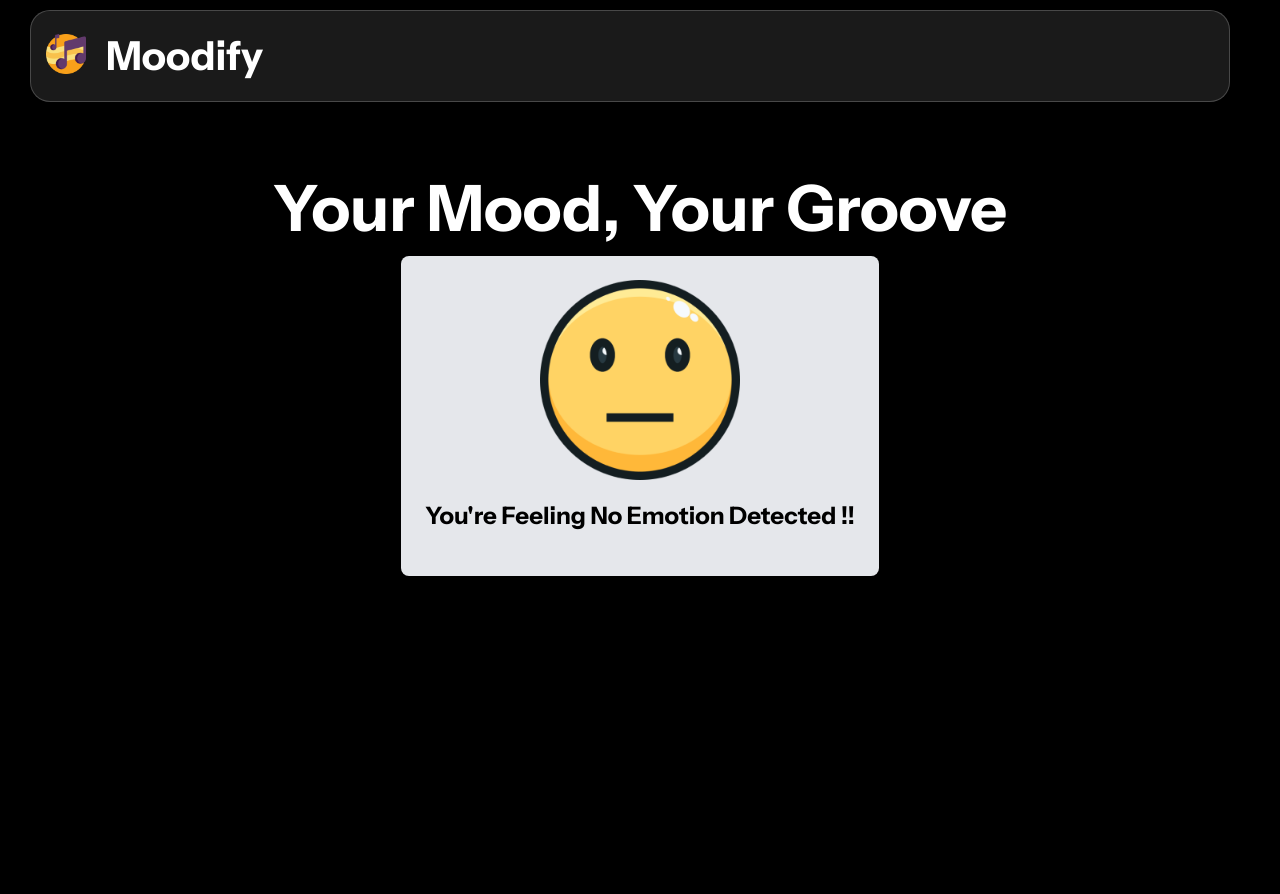
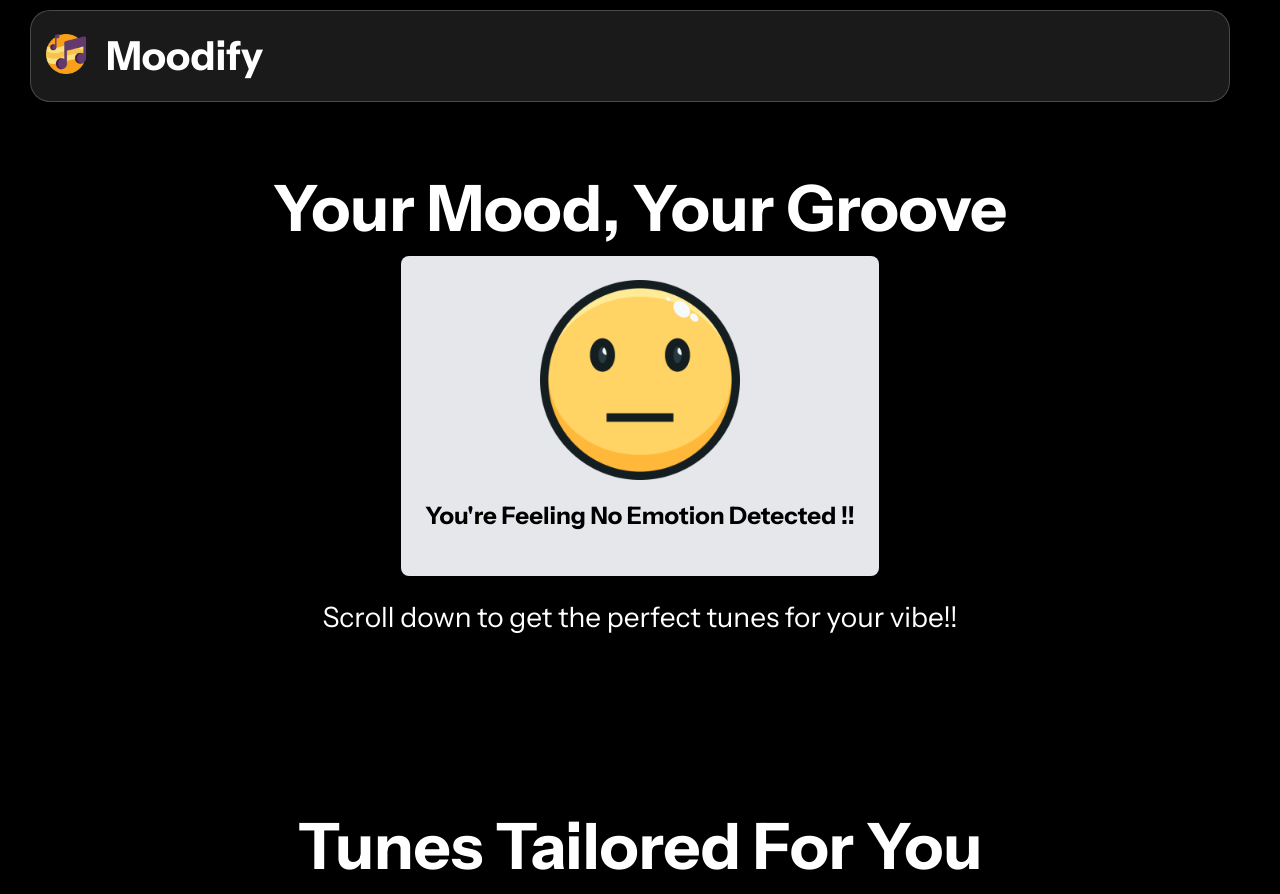
Before and after one commit to karansanghvi/moodify, a React (Create React App) app: page /result in a window 1280 px wide. Before the commit the page ends 800 px from the top, so only its background shows below. Built offline with nearby package versions, Linux system fonts and the light colour scheme.

Commit message:
styling added and added one title

```diff
--- a/src/assets/styles/style.css
+++ b/src/assets/styles/style.css
@@ -138,6 +138,12 @@ body {
     box-shadow: none;
 }
 
+.result-scroll-p {
+    margin-top: 20px;
+    font-size: 28px;
+    color: white;
+}
+
 /* footer */
 .footer-section h1 {
     font-size: 25px;
--- a/src/components/EmotionResult.js
+++ b/src/components/EmotionResult.js
@@ -49,6 +49,9 @@ function EmotionResult() {
                     You're feeling {emotion} !!
                 </h2>
             </div>
+            <p className="result-scroll-p">Scroll down to get the perfect tunes for your vibe!!</p>
+
+            <h1 className="result-title mt-40">Tunes Tailored For You</h1>
         </div>
     </>
   );
```
